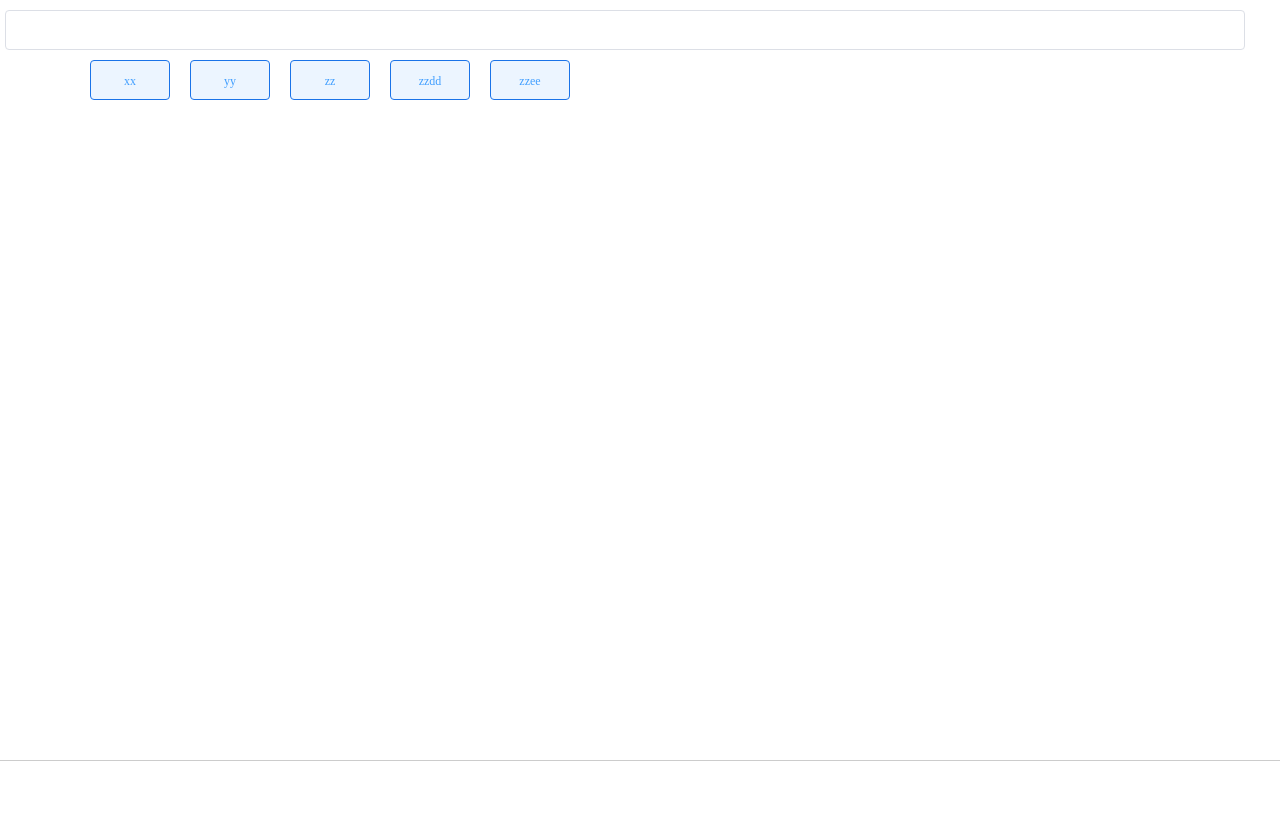
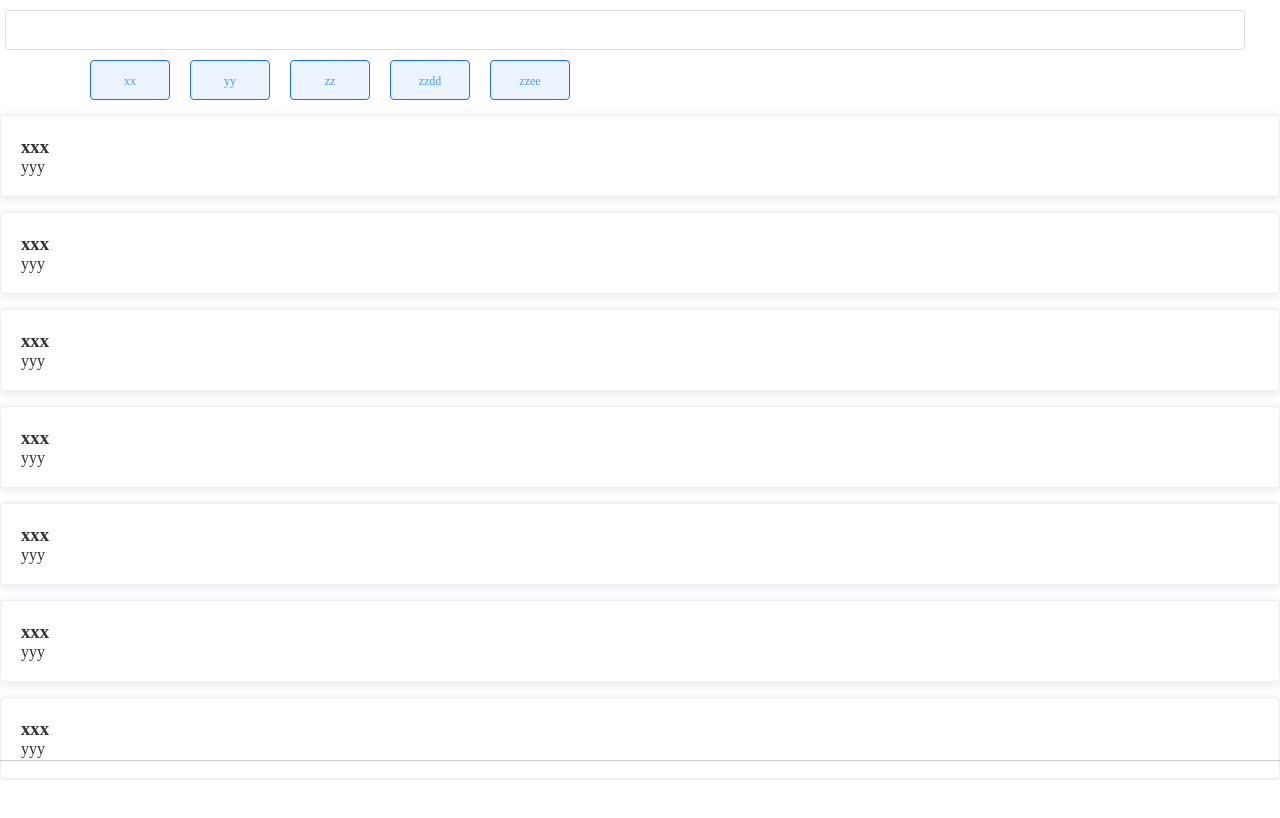
Before and after one commit to yaksun/anki, a Vue app: page /#/cate in a window 1280 px wide. Built offline with nearby package versions, Linux system fonts and the light colour scheme; a small style sheet from the web is missing.

Commit message:
fix:分类页面列表

```diff
--- /dev/null
+++ b/src/components/Category/CardItem.vue
@@ -0,0 +1,19 @@
+<template>
+    <el-card class="carditem-template-class">
+       <h3>xxx</h3>
+       <p>yyy</p>
+    </el-card>
+</template>
+<script lang="ts">
+import Vue from 'vue'
+import {Component} from 'vue-property-decorator'
+@Component({})
+export default class CardItem extends Vue {
+
+}
+</script>
+<style lang="scss">
+   .carditem-template-class{
+       margin: 15px 0;
+   }
+</style>
--- a/src/views/Category.vue
+++ b/src/views/Category.vue
@@ -22,7 +22,7 @@
             </div>
            </div>
            <div class="content-list">
-
+               <CardItem v-for="(item,index) in 10" :key="index" />
            </div>
        </div>
        <div class="cate-warpper" v-else>
@@ -46,6 +46,8 @@
                 </div>
            </div>
        </div>
+
+
        <el-dialog
             title="新建分类"
             :visible.sync="centerDialogCateVisible"
@@ -91,8 +93,13 @@
 <script lang="ts">
 import Vue from 'vue'
 import {Component} from 'vue-property-decorator'
+import CardItem from '@/components/Category/CardItem.vue'
 
-@Component({})
+@Component({
+    components:{
+        CardItem
+    }
+})
 export default class Category extends Vue {
     cateList=[
         {id:1,title:'xx'},
@@ -208,6 +215,7 @@ export default class Category extends Vue {
          }
      }
      .list-warpper{
+         height: calc( 100vh - 40px );
          .list-container{
              display: flex;
              .opt-cate{
@@ -239,6 +247,10 @@ export default class Category extends Vue {
                 }
              }
        }
+         }
+         .content-list{
+             height: calc( 100% - 80px );
+             overflow: auto;
          }
 
      }
```
